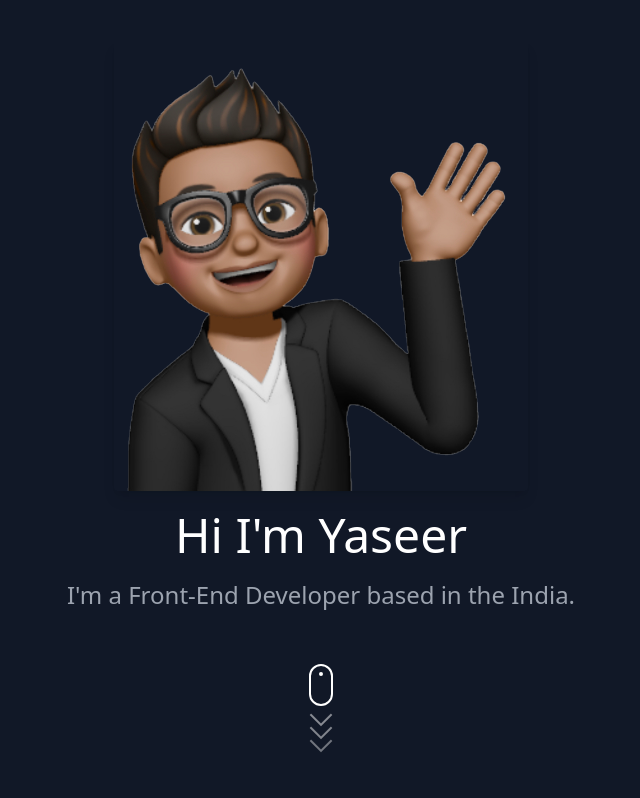
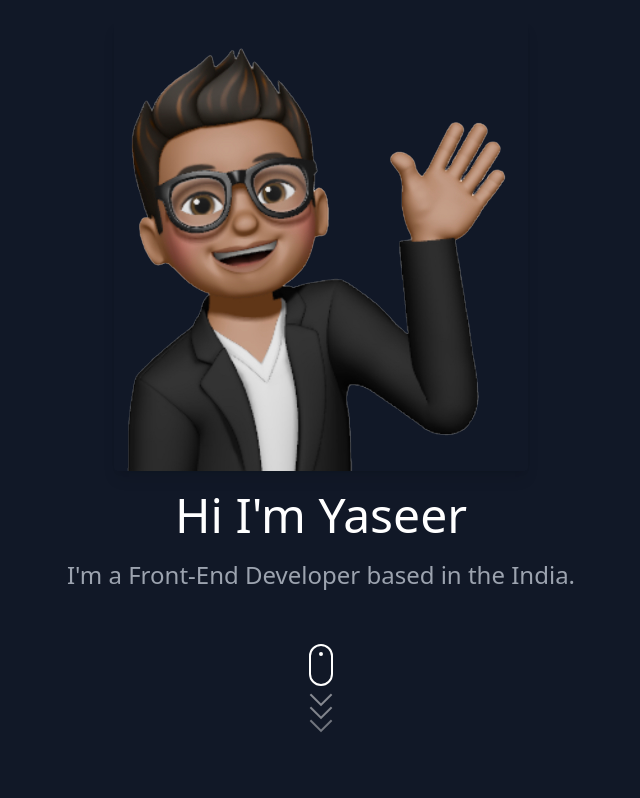
Before and after one commit to yaseer-13/Yaseer-s-portfolio, a React (Create React App) app: page / in a window 1280 px wide. Shown: the top 798 px of the page, without its empty margins (319-959 px from the left). Built offline with nearby package versions, Linux system fonts and the light colour scheme.

Commit message:
fixed href error

```diff
--- a/src/components/Contact.jsx
+++ b/src/components/Contact.jsx
@@ -31,9 +31,9 @@ const Contact = () => {
 								<h2 className='title-font font-semibold text-white tracking-widest text-xs'>
 									EMAIL
 								</h2>
-								<a href='#' className='text-indigo-400 leading-relaxed'>
+								<p className='text-indigo-400 leading-relaxed'>
 									work.yaseer@gmail.com
-								</a>
+								</p>
 							</div>
 						</div>
 					</div>
--- a/src/components/HeroSection.jsx
+++ b/src/components/HeroSection.jsx
@@ -4,9 +4,10 @@ const HeroSection = () => {
 	return (
 		<>
 			<section className='text-gray-400 bg-gray-900 body-font min-h-screen'>
-				<div className='container mx-auto flex px-5 py-10 items-center justify-center flex-col'>
+				<div className='container mx-auto flex px-5 pt-5 items-center justify-center flex-col'>
 					<img
 						className='lg:w-2/6 md:w-3/6 w-5/6 mb-5 object-cover object-center rounded shadow-lg'
+						alt='human'
 						src={require('./img/human1.png')}
 					/>
 					<div className='text-center lg:w-2/3 w-full'>
```
